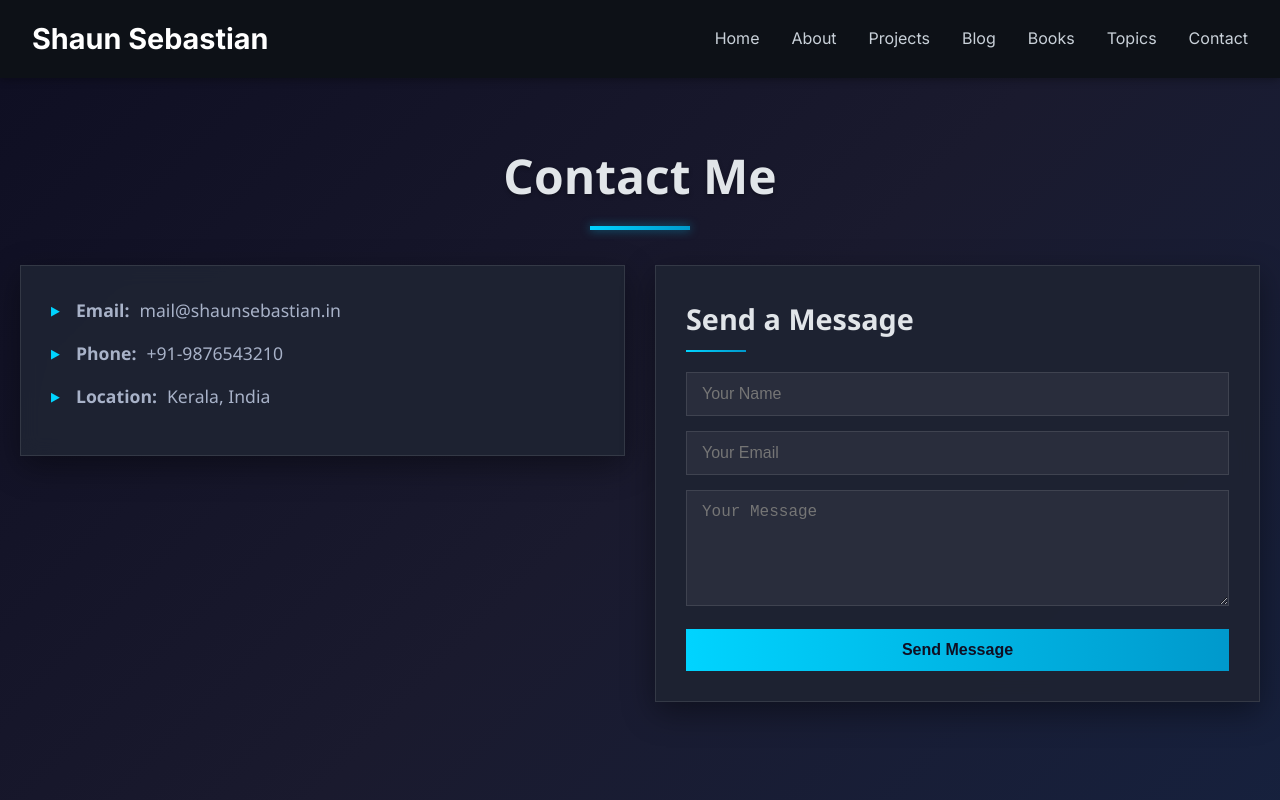
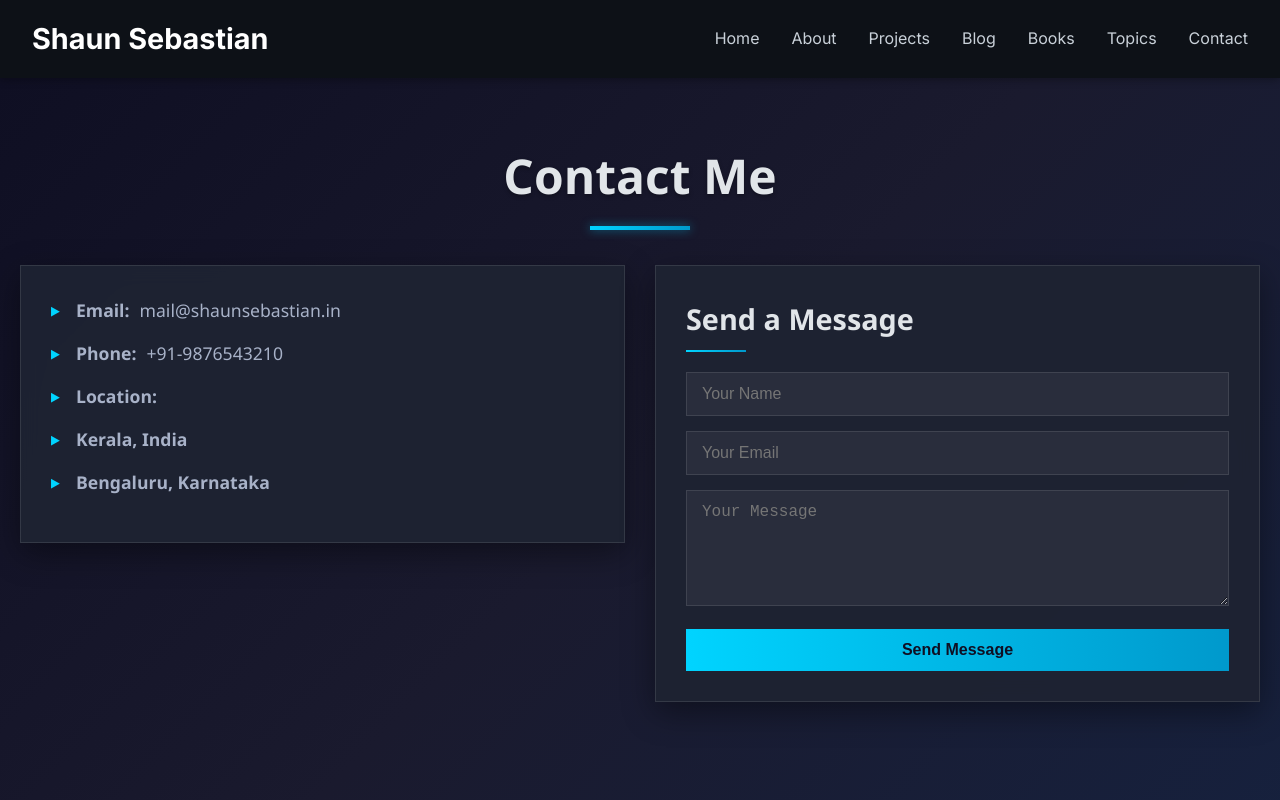
Before and after one commit to farwaytechnologies/shaunsebastian-web, a React (Vite) app in the folder frontend/: page /contact in a window 1280 px wide. Shown: the top 800 px of the page. Built offline with nearby package versions, Linux system fonts and the light colour scheme.

Commit message:
Fix backend start script path

```diff
--- a/frontend/src/Pages/Contact.jsx
+++ b/frontend/src/Pages/Contact.jsx
@@ -49,7 +49,9 @@ function Contact() {
         <div className="contact-info">
           <p><strong>Email:</strong> mail@shaunsebastian.in</p>
           <p><strong>Phone:</strong> +91-9876543210</p>
-          <p><strong>Location:</strong> Kerala, India</p>
+          <p><strong>Location:</strong> </p>
+          <p><strong>Kerala, India</strong></p>
+          <p><strong>Bengaluru, Karnataka</strong></p>
         </div>
 
         <form className="contact-form" onSubmit={handleSubmit}>
--- a/frontend/vite.config.js
+++ b/frontend/vite.config.js
@@ -8,6 +8,7 @@ export default defineConfig({
     host: '0.0.0.0',
     allowedHosts: [
       'shaunsebastian-web-ewoi.onrender.com',
+      'ss-frontend-lyiu.onrender.com',
       'shaunsebastian.in'
     ]
   },
```
